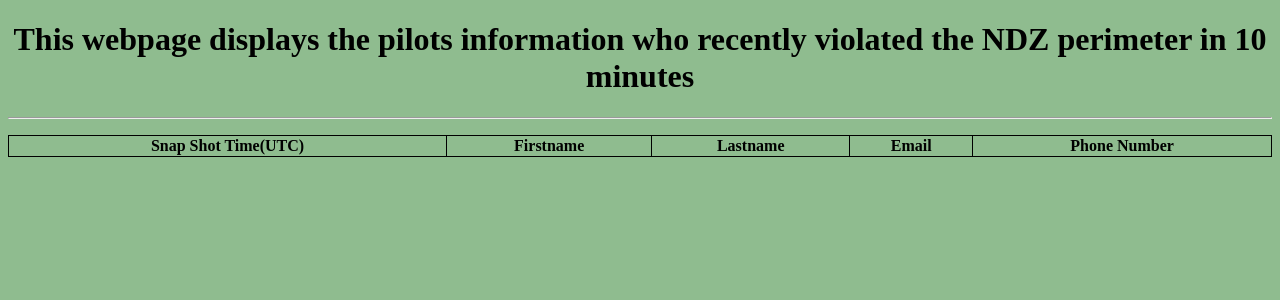
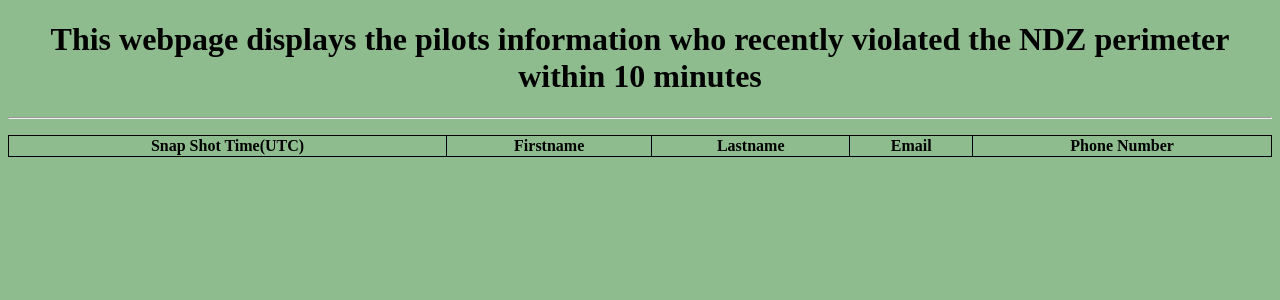
Before and after one commit to kellylino/birdguard, a Flask app: page / in a window 1280 px wide. Shown: the top 300 px of the page. Run offline with Flask 2, Linux system fonts and the light colour scheme; lists and menus that the app fills with data are empty.

Commit message:
final version 1.2.2

```diff
--- a/api/templates/table.html
+++ b/api/templates/table.html
@@ -16,7 +16,7 @@
 
 <body>
 
-<h1 style="text-align: center">This webpage displays the pilots information who recently violated the NDZ perimeter in 10 minutes</h1>
+<h1 style="text-align: center">This webpage displays the pilots information who recently violated the NDZ perimeter within 10 minutes</h1>
 <hr>
 <p id="distance"></p>
 
@@ -59,8 +59,7 @@
             document.getElementById("distance").innerHTML = 'The closest confirmed distance to the nest was '
                 + '<strong>' + closest_distance + '</strong>' + ' meters';
             }else {
-                document.getElementById("demo").innerHTML = 'None';
-                document.getElementById("distance").innerHTML = 'There are no pilots violating the NDZ perimeter in 10 minutes yet';
+                document.getElementById("demo").innerHTML = 'There are no pilots violating the NDZ perimeter within 10 minutes yet';
             }
         };
         xhttp.open("GET", "/update");
```
